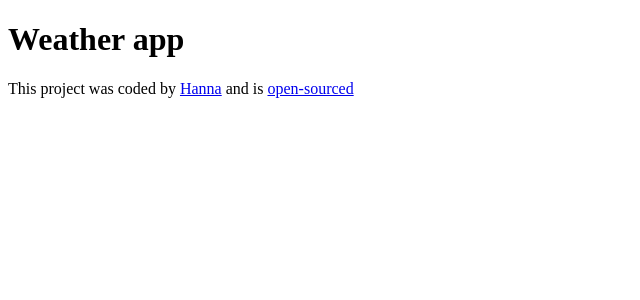
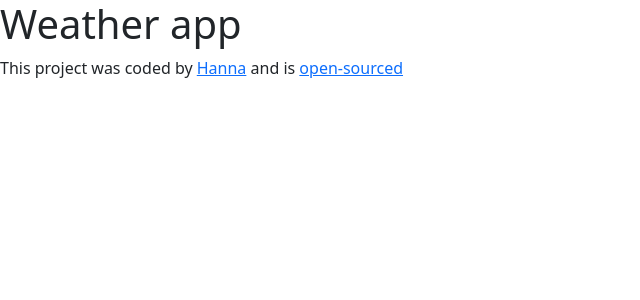
Before and after one commit to HannaDevops/react-app-weather, a React (Create React App) app: page / in a window 1280 px wide. Shown: the top 300 px of the page, without its empty margins (0-640 px from the left). Built offline with nearby package versions, Linux system fonts and the light colour scheme.

Commit message:
add bootstrap

```diff
--- a/package.json
+++ b/package.json
@@ -6,6 +6,7 @@
     "@testing-library/jest-dom": "^5.17.0",
     "@testing-library/react": "^13.4.0",
     "@testing-library/user-event": "^13.5.0",
+    "bootstrap": "^5.3.3",
     "react": "^18.2.0",
     "react-dom": "^18.2.0",
     "react-scripts": "5.0.1",
--- a/src/App.js
+++ b/src/App.js
@@ -4,6 +4,7 @@
 export default function App() {
   return (
     <div className="App">
+       <div className="cotainer">
 
         <h1>Weather app</h1>
      <footer>
@@ -12,6 +13,6 @@
         <a href="https://github.com/HannaDevops/react-app-weather.git" rel="noreferrer" target="_blank">open-sourced</a>
 
         </footer>
-    </div>
+    </div></div>
   );
 }
--- a/src/index.js
+++ b/src/index.js
@@ -3,6 +3,8 @@
 import './index.css';
 import App from './App';
 import reportWebVitals from './reportWebVitals';
+import 'bootstrap/dist/css/bootstrap.css';
+
 
 const root = ReactDOM.createRoot(document.getElementById('root'));
 root.render(
```
Also changed, not shown: 1 other file (tests, documents, lock files or other folders).
